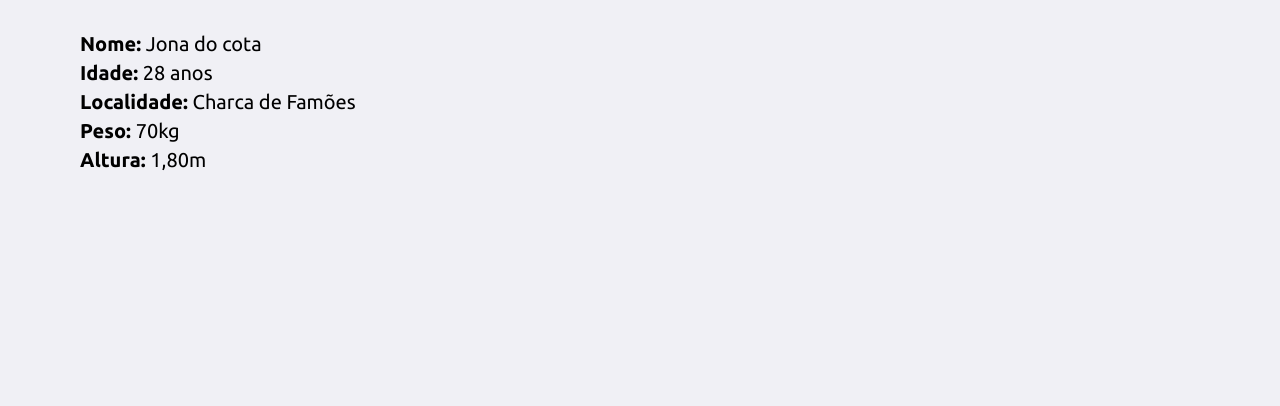
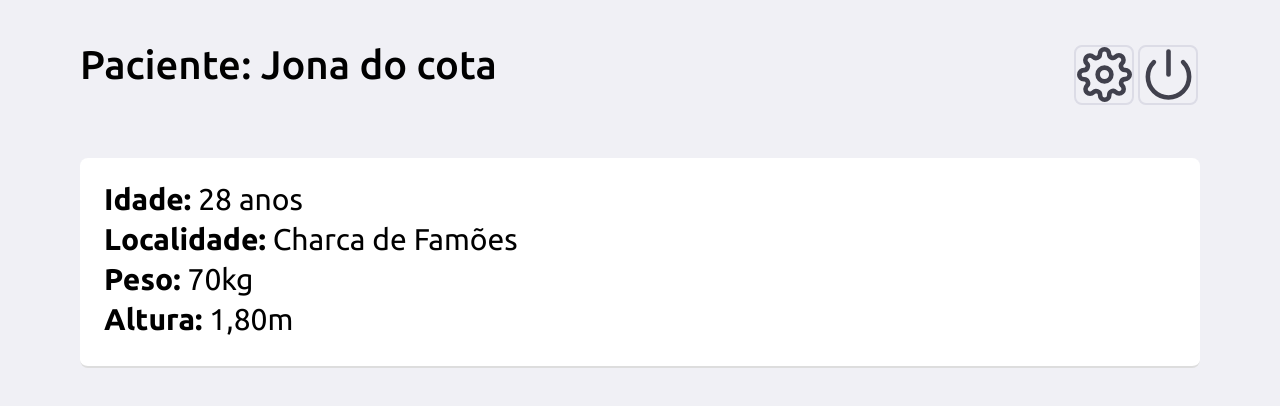
Before and after one commit to Project-Osteo/WebApp, a React (Create React App) app in the folder frontend/: page /pacientes in a window 1280 px wide. Shown: the top 406 px of the page. Built offline with nearby package versions, Linux system fonts and the light colour scheme.

Commit message:
estilos pagina pacientes

```diff
--- a/frontend/src/pages/Pacientes/index.js
+++ b/frontend/src/pages/Pacientes/index.js
@@ -1,5 +1,6 @@
 import React from 'react';
 import { Link } from 'react-router-dom';
+import { FiSettings, FiPower } from 'react-icons/fi';
 
 import './styles.css';
 
@@ -8,12 +9,27 @@ export default function Pacientes() {
         <div className="pacientes-container">
 
             <header>
-                <p><b>Nome:</b> Jona do cota</p>
-                <p><b>Idade:</b> 28 anos</p>
-                <p><b>Localidade:</b> Charca de Famões</p>
-                <p><b>Peso:</b> 70kg</p>
-                <p><b>Altura:</b> 1,80m</p>
+
+                <span>Paciente: Jona do cota</span>
+
+                <div className="btn-group">
+                    <Link>
+                        <FiSettings size={55} color="#41414d"></FiSettings>
+                    </Link>
+
+                    <Link>
+                        <FiPower size={55} color="#41414d"></FiPower>
+                    </Link>
+                </div>
+
             </header>
+
+            <div className="info-paciente">
+                    <p><b>Idade:</b> 28 anos</p>
+                    <p><b>Localidade:</b> Charca de Famões</p>
+                    <p><b>Peso:</b> 70kg</p>
+                    <p><b>Altura:</b> 1,80m</p>
+            </div>
 
         </div>
     );
--- a/frontend/src/pages/Pacientes/styles.css
+++ b/frontend/src/pages/Pacientes/styles.css
@@ -6,12 +6,43 @@
 }
 
 .pacientes-container header {
-    display: block;
+    display: flex;
     align-items: center;
     margin-bottom: 40px;
 }
 
-.pacientes-container header p {
+.pacientes-container span {
+    font-size: 40px;
+    margin-top: 10px;
+    margin-right: auto;
+    margin-bottom: 30px;
+    font-weight: 500;
+}
+
+.pacientes-container header .btn-group a {
+    height: 60px;
+    width: 60px;
+    border-radius: 8px;
+    border: 2px solid #dcdce6;
+    background: transparent;
+    margin-left: 2px;
+    margin-right: 2px;
+    transition: border-color 0.2s;
+    text-align: center;
+    float: left;
+}
+
+.pacientes-container .info-paciente {
+    margin-top: 10px;
+    margin-right: auto;
+    margin-bottom: 30px;
+    background: #FFF;
+    padding: 24px;
+    border-radius: 8px;
+    border-bottom: 2px solid #ddd;
+}
+
+.pacientes-container .info-paciente p {
     margin-bottom: 5px;
-    font-size: 20px;
+    font-size: 30px;
 }
```
